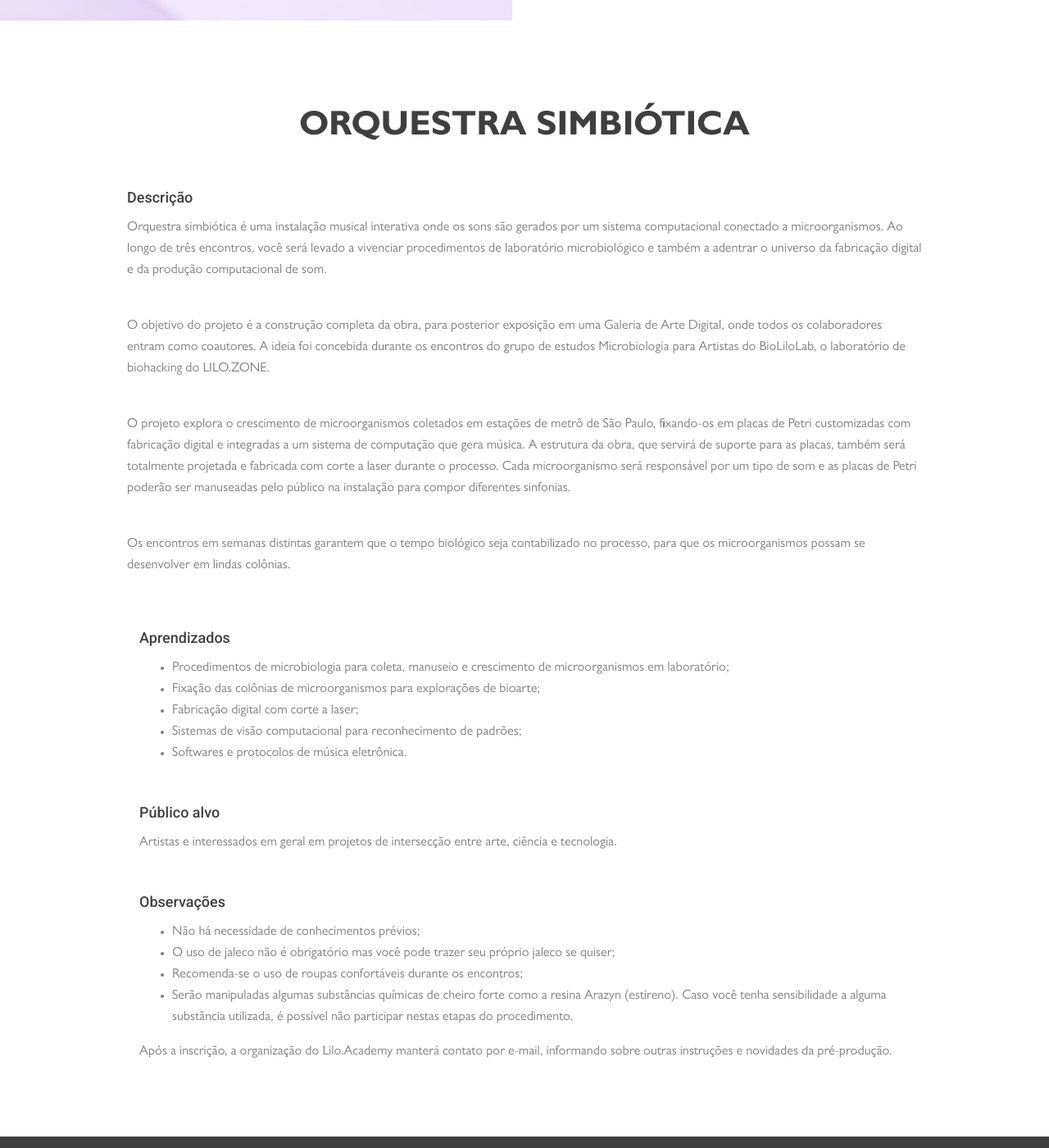
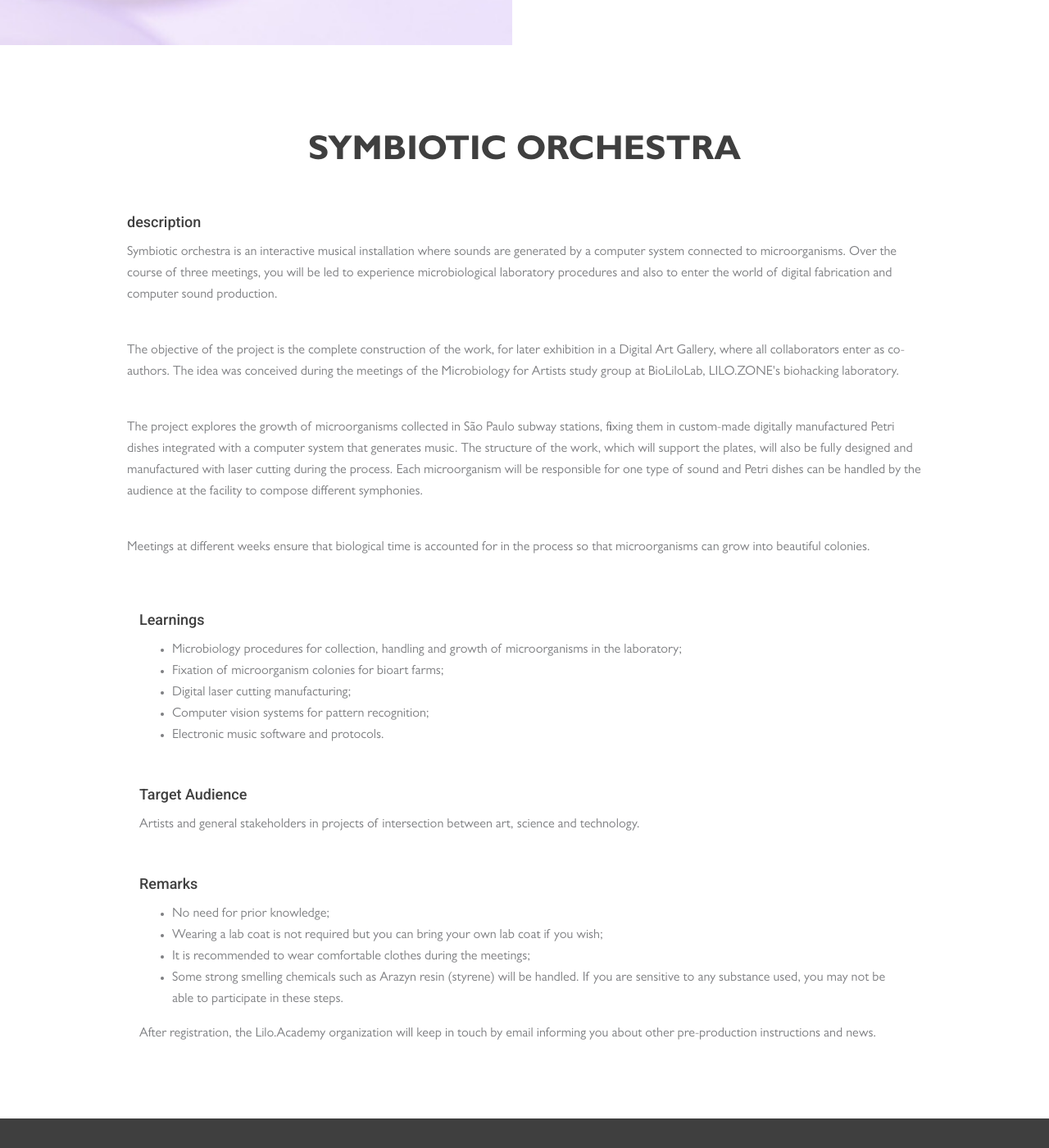
Before and after one commit to LiloZone/academy-site, a Jekyll site: the page built from _posts/2020-05-01-orquestraEN.md, in a window 1280 px wide and 1400 px high, scrolled down 981 px. Shown: the whole window at 82% size. Built offline with Jekyll 4.4.1, drawn with Linux system fonts in a browser that asks for light colours; nearby versions of some CDN libraries; some of the changed text lies outside the part shown.

Commit message:
Update projeto.html

```diff
--- a/_layouts/projeto.html
+++ b/_layouts/projeto.html
@@ -49,9 +49,13 @@
 -->
                     </div>
                     <div class="col-xl-2 text-xl-right socials" data-aos-duration="600" data-aos="fade-down" data-aos-delay="600">
+                        <a href="orquestra.html" class="btn sm action-1 f-16"><strong>PT</strong></a>
+                        <a href="orquestra-en.html" class="btn sm action-1 f-16"><strong>EN</strong></a>
+<!--
                         <a href="#" class="link color-heading mr-15 f-18"><i class="fab fa-twitter"></i></a>
                         <a href="#" class="link color-heading mx-15 f-18"><i class="fab fa-facebook-square"></i></a>
                         <a href="#" class="link color-heading ml-15 f-18"><i class="fab fa-instagram"></i></a>
+-->
                     </div>
                 </div>
             </div>
@@ -172,20 +176,20 @@
                         <img src="../i/projetos/orquestra_1.jpg" class="h-full bg" alt="" />
                     </div>
                     <div class="col-xl-5 col-lg-6 col-md-7 pt-100 pb-100 inner">
-                        <h2 class="mb-20 small text-uppercase" data-aos-duration="600" data-aos="fade-down" data-aos-delay="300">Orquestra Simbiótica</h2>
+                        <h2 class="mb-20 small text-uppercase" data-aos-duration="600" data-aos="fade-down" data-aos-delay="300">{{page.nome}}</h2>
+                        <div class="pr-40 mb-30 color-black text-adaptive" data-aos-duration="600" data-aos="fade-down" data-aos-delay="600">
+                            {{page.tagline}}
+                        </div>
                         <div class="mb-20 f-14 text-uppercase semibold sp-20 color-heading subtitle" data-aos-duration="600" data-aos="fade-down" data-aos-delay="0">
                             <i class="mb-20 fas fa-clock"></i>
-                            <p>10/05/20 - 10h às 17h</p>
-                            <p>17/05/20 - 10h às 17h</p>
-                            <p>24/05/20 - 10h às 17h</p>
+                            <p>{{page.data1}}</p>
+                            <p>{{page.data2}}</p>
+                            <p>{{page.data3}}</p>
                         </div>
-                        <div class="mb-20 f-14 text-uppercase semibold sp-20 color-heading subtitle" data-aos-duration="600" data-aos="fade-down" data-aos-delay="0">
+                        <div class="pt-20 mb-20 f-14 text-uppercase semibold sp-20 color-heading subtitle" data-aos-duration="600" data-aos="fade-down" data-aos-delay="0">
                             <i class="fas fa-map-marker-alt"></i>
                             <a href="#contato" class="link color-heading f-18"><p>LILO.ZONE</p></a>
 
-                        </div>
-                        <div class="pr-40 color-heading text-adaptive" data-aos-duration="600" data-aos="fade-down" data-aos-delay="600">
-                            Seja coautor de uma obra de arte biológico-digital. Uma vivência única que conecta arte, ciência e tecnologia.
                         </div>
                         <div class="mt-20 d-flex flex-wrap images" data-aos-duration="600" data-aos="fade-down" data-aos-delay="0">
                             <a data-fancybox="ecommerce_23_gallery" href="../i/projetos/orquestra_2.jpg" class="img_link">
@@ -199,7 +203,7 @@
                             </a>
                         </div>
                         <div class="mt-120 d-flex flex-wrap align-items-center buttons" data-aos-duration="600" data-aos="fade-down" data-aos-delay="0">
-                            <a href="#lotes" class="mt-15 btn action-3 px-20">Compre agora!</a>
+                            <a href="#lotes" class="mt-15 btn action-3 px-20">{{page.botaoCompreAgora}}</a>
                             <!--                            <a href="#" class="mt-15 ml-20 link action-3 f-18 medium">Credit Purchase</a>-->
                         </div>
                     </div>
@@ -212,49 +216,49 @@
             <div class="container px-xl-0">
                 <div class="row justify-content-center">
                     <div class="col-xl-10 col-lg-11">
-                        <h2 class="small text-left text-lg-center text-uppercase" data-aos-duration="600" data-aos="fade-down" data-aos-delay="0">Orquestra Simbiótica</h2>
+                        <h2 class="small text-left text-lg-center text-uppercase" data-aos-duration="600" data-aos="fade-down" data-aos-delay="0">{{page.nome}}</h2>
                         <div class="row justify-content-center justify-content-lg-between">
                             <div class="col-lg-12 mt-45 block" data-aos-duration="600" data-aos="fade-down" data-aos-delay="300">
-                                <div class="f-heading medium f-18 title">Descrição</div>
+                                <div class="f-heading medium f-18 title">{{page.descricaoTitulo}}</div>
                                 <div class="mt-10 color-heading text-adaptive">
-                                    <p>Orquestra simbiótica é uma instalação musical interativa onde os sons são gerados por um sistema computacional conectado a microorganismos. Ao longo de três encontros, você será levado a vivenciar procedimentos de laboratório microbiológico e também a adentrar o universo da fabricação digital e da produção computacional de som.</p>
+                                    <p>{{page.d1}}</p>
                                     <br>
-                                    <p>O objetivo do projeto é a construção completa da obra, para posterior exposição em uma Galeria de Arte Digital, onde todos os colaboradores entram como coautores. A ideia foi concebida durante os encontros do grupo de estudos Microbiologia para Artistas do BioLiloLab, o laboratório de biohacking do LILO.ZONE. </p>
+                                    <p>{{page.d2}}</p>
                                     <br>
-                                    <p>O projeto explora o crescimento de microorganismos coletados em estações de metrô de São Paulo, fixando-os em placas de Petri customizadas com fabricação digital e integradas a um sistema de computação que gera música. A estrutura da obra, que servirá de suporte para as placas, também será totalmente projetada e fabricada com corte a laser durante o processo. Cada microorganismo será responsável por um tipo de som e as placas de Petri poderão ser manuseadas pelo público na instalação para compor diferentes sinfonias.</p>
+                                    <p>{{page.d3}}</p>
                                     <br>
-                                    <p>Os encontros em semanas distintas garantem que o tempo biológico seja contabilizado no processo, para que os microorganismos possam se desenvolver em lindas colônias. </p>
+                                    <p>{{page.d4}}</p>
                                 </div>
                             </div>
                         </div>
                         <div class="col-lg-12 mt-45 block" data-aos-duration="600" data-aos="fade-down" data-aos-delay="300">
-                            <div class="f-heading medium f-18 title">Aprendizados</div>
+                            <div class="f-heading medium f-18 title">{{page.aprendizadosTitulo}}</div>
                             <div class="mt-10 color-heading text-adaptive">
                                 <ul>
-                                    <li>Procedimentos de microbiologia para coleta, manuseio e crescimento de microorganismos em laboratório;</li>
-                                    <li>Fixação das colônias de microorganismos para explorações de bioarte;</li>
-                                    <li>Fabricação digital com corte a laser;</li>
-                                    <li>Sistemas de visão computacional para reconhecimento de padrões;</li>
-                                    <li>Softwares e protocolos de música eletrônica.</li>
+                                    <li>{{page.a1}}</li>
+                                    <li>{{page.a2}}</li>
+                                    <li>{{page.a3}}</li>
+                                    <li>{{page.a4}}</li>
+                                    <li>{{page.a5}}</li>
                                 </ul>
                             </div>
                         </div>
                         <div class="col-lg-12 mt-45 block" data-aos-duration="600" data-aos="fade-down" data-aos-delay="300">
-                            <div class="f-heading medium f-18 title">Público alvo</div>
+                            <div class="f-heading medium f-18 title">{{page.publicoTitulo}}</div>
                             <div class="mt-10 color-heading text-adaptive">
-                                Artistas e interessados em geral em projetos de intersecção entre arte, ciência e tecnologia.
+                                {{page.publicoTexto}}
                             </div>
                         </div>
                         <div class="col-lg-12 mt-45 block" data-aos-duration="600" data-aos="fade-down" data-aos-delay="300">
-                            <div class="f-heading medium f-18 title">Observações</div>
+                            <div class="f-heading medium f-18 title">{{page.obsTitulo}}</div>
                             <div class="mt-10 color-heading text-adaptive">
                                 <ul>
-                                    <li>Não há necessidade de conhecimentos prévios;</li>
-                                    <li>O uso de jaleco não é obrigatório mas você pode trazer seu próprio jaleco se quiser;</li>
-                                    <li>Recomenda-se o uso de roupas confortáveis durante os encontros;</li>
-                                    <li>Serão manipuladas algumas substâncias químicas de cheiro forte como a resina Arazyn (estireno). Caso você tenha sensibilidade a alguma substância utilizada, é possível não participar nestas etapas do procedimento.</li>
+                                    <li>{{page.obs1}}</li>
+                                    <li>{{page.obs2}}</li>
+                                    <li>{{page.obs3}}</li>
+                                    <li>{{page.obs4}}</li>
                                 </ul>
-                                Após a inscrição, a organização do Lilo.Academy manterá contato por e-mail, informando sobre outras instruções e novidades da pré-produção.
+                                {{page.obsComum}}
                             </div>
                         </div>
                     </div>
@@ -267,7 +271,7 @@
             <div class="container px-xl-0">
                 <div class="row justify-content-center">
                     <div class="col-xl-10 col-lg-12 col-md-10" data-aos-duration="600" data-aos="fade-down" data-aos-delay="0">
-                        <h2 class="mb-35 small">Especialistas</h2>
+                        <h2 class="mb-35 small">{{page.especialistasTitulo}}</h2>
                     </div>
                 </div>
                 <div class="row align-items-stretch justify-content-center justify-content-lg-start">
@@ -277,9 +281,9 @@
                                 <img src="../i/equipe/lina.jpg" class="mb-10 img-fluid align-self-start radius10" alt="" />
                                 <div class="relative ml-30 pb-35 info">
                                     <div class="f-18 medium text-adaptive">
-                                        Artista tecnológica e consultora em inovação, prototipagem e interatividade. Fundadora do LILO.ZONE e do BioLiloLab.
+                                        {{page.especialista1Bio}}
                                     </div>
-                                    <div class="absolute f-14 semibold text-uppercase sp-20 op-3 author">Lina Lopes</div>
+                                    <div class="absolute f-14 semibold text-uppercase sp-20 op-3 author">{{page.especialista1Nome}}</div>
                                 </div>
                             </div>
                         </div>
@@ -290,9 +294,9 @@
                                 <img src="../i/equipe/eduardo.jpg" class="mb-10 img-fluid align-self-start radius10" alt="" />
                                 <div class="relative ml-30 pb-35 info">
                                     <div class="f-18 medium text-adaptive">
-                                        Cientista, especialista em Biohacking e Open Science. Trabalha com Genética Molecular e Reparo de DNA desde os 13 anos de idade.
+                                        {{page.especialista2Bio}}
                                     </div>
-                                    <div class="absolute f-14 semibold text-uppercase sp-20 op-3 author">Eduardo Padilha</div>
+                                    <div class="absolute f-14 semibold text-uppercase sp-20 op-3 author">{{page.especialista2Nome}}</div>
                                 </div>
                             </div>
                         </div>
@@ -303,9 +307,9 @@
                                 <img src="../i/equipe/vinicius.jpg" class="mb-10 img-fluid align-self-start radius10" alt="" />
                                 <div class="relative ml-30 pb-35 info">
                                     <div class="f-18 medium text-adaptive">
-                                        Produtor, compositor, pesquisador e artista sonoro. He has a degree in "Literary Studies".
+                                        {{page.especialista3Bio}}
                                     </div>
-                                    <div class="absolute f-14 semibold text-uppercase sp-20 op-3 author">Vinicius Fernandes</div>
+                                    <div class="absolute f-14 semibold text-uppercase sp-20 op-3 author">{{page.especialista3Nome}}</div>
                                 </div>
                             </div>
                         </div>
@@ -327,21 +331,21 @@
             <div class="container px-xl-0">
                 <div class="row justify-content-center text-center">
                     <div class="col-xl-8 col-lg-10" data-aos-duration="600" data-aos="fade-down" data-aos-delay="0">
-                        <h2 class="small color-black">Investimento</h2>
+                        <h2 class="small color-black">{{page.lotesTitulo}}</h2>
                     </div>
                     <div class="col-xl-6 col-lg-8 col-md-10" data-aos-duration="600" data-aos="fade-down" data-aos-delay="300">
                         <div class="mt-25 mb-55 f-22 text-adaptive color-main">
-                            para uma oportunidade única de aprendizado imersivo
+                            {{page.lotesTexto}}
                         </div>
                     </div>
                 </div>
                 <div class="row justify-content-center">
                     <div class="mb-70 mb-lg-0 col-lg-4 col-md-7 col-sm-8">
                         <div class="mx-auto mw-370 px-70 pt-60 pb-55 radius10 block">
-                            <div class="f-22 title" data-aos-duration="600" data-aos="fade-down" data-aos-delay="0">Lote 1</div>
+                            <div class="f-22 title" data-aos-duration="600" data-aos="fade-down" data-aos-delay="0">{{page.lote1Titulo}}</div>
                             <div class="mt-30 mb-40 f-58 d-flex align-items-start price" data-aos-duration="600" data-aos="fade-down" data-aos-delay="0">
                                 <div class="mt-1 ml-5 f-16">R$</div>
-                                <b>1.100,00</b>
+                                <b>{{page.valor1}}</b>
 
                             </div>
                             <ul class="px-0" data-aos-duration="600" data-aos="fade-down" data-aos-delay="0">
@@ -349,39 +353,39 @@
                                 <li class="mb-10">valor à vista</li>
                             </ul>
                             <div data-aos-duration="600" data-aos="fade-down" data-aos-delay="0">
-                                <a href="#" class="mt-15 btn lg action-3">Comprar</a>
+                                <a href="#" class="mt-15 btn lg action-3">{{page.botaoComprar}}</a>
                             </div>
                         </div>
                     </div>
                     <div class="mb-70 mb-lg-0 col-lg-4 col-md-7 col-sm-8">
                         <div class="mx-auto mw-370 px-70 pt-60 pb-55 radius10 block">
-                            <div class="f-22 title" data-aos-duration="600" data-aos="fade-down" data-aos-delay="150">Lote 2</div>
+                            <div class="f-22 title" data-aos-duration="600" data-aos="fade-down" data-aos-delay="150">{{page.lote2Titulo}}</div>
                             <div class="mt-30 mb-40 f-58 d-flex align-items-start price" data-aos-duration="600" data-aos="fade-down" data-aos-delay="150">
                                 <div class="mt-1 ml-5 f-16">R$</div>
-                                <b>1.200,00</b>
+                                <b>{{page.valor2}}</b>
                             </div>
                             <ul class="px-0" data-aos-duration="600" data-aos="fade-down" data-aos-delay="150">
                                 <li class="mb-10">até 29 de fevereiro de 2020</li>
                                 <li class="mb-10">valor à vista</li>
                             </ul>
                             <div data-aos-duration="600" data-aos="fade-down" data-aos-delay="150">
-                                <a href="#" class="mt-15 btn lg action-3">Comprar</a>
+                                <a href="#" class="mt-15 btn lg action-3">{{page.botaoComprar}}</a>
                             </div>
                         </div>
                     </div>
                     <div class="col-lg-4 col-md-7 col-sm-8">
                         <div class="mx-auto mw-370 px-70 pt-60 pb-55 radius10 block">
-                            <div class="f-22 title" data-aos-duration="600" data-aos="fade-down" data-aos-delay="300">Lote 3</div>
+                            <div class="f-22 title" data-aos-duration="600" data-aos="fade-down" data-aos-delay="300">{{page.lote3Titulo}}</div>
                             <div class="mt-30 mb-40 f-58 d-flex align-items-start price" data-aos-duration="600" data-aos="fade-down" data-aos-delay="300">
                                 <div class="mt-1 ml-5 f-16">R$</div>
-                                <b>1.300,00</b>
+                                <b>{{page.valor3}}</b>
                             </div>
                             <ul class="px-0" data-aos-duration="600" data-aos="fade-down" data-aos-delay="300">
                                 <li class="mb-10">a partir de 1 de março de 2020</li>
                                 <li class="mb-10">valor à vista</li>
                             </ul>
                             <div data-aos-duration="600" data-aos="fade-down" data-aos-delay="300">
-                                <a href="#" class="mt-15 btn lg action-3">Comprar</a>
+                                <a href="#" class="mt-15 btn lg action-3">{{page.botaoComprar}}</a>
                             </div>
                         </div>
                     </div>
@@ -404,14 +408,14 @@
                         <div class="radius20 pt-55 pb-50 px-20 inner">
                             <div class="row justify-content-center">
                                 <div class="col-xl-10 col-md-8">
-                                    <h2 class="small" data-aos-duration="600" data-aos="fade-down" data-aos-delay="0">Hora de saber de onde veio esta ideia de criar uma escola de tecnologia criativa</h2>
+                                    <h2 class="small" data-aos-duration="600" data-aos="fade-down" data-aos-delay="0">{{page.videoChamada}}</h2>
                                     <div data-aos-duration="600" data-aos="fade-down" data-aos-delay="300">
                                         <a href="https://www.youtube.com/embed/RcTFVcoibI0?rel=0&showinfo=0" target="_blank" data-fancybox="call_to_action_22_fancybox" class="mt-35 mb-40 play relative white"><i class="fas fa-play"></i></a>
                                     </div>
                                 </div>
                                 <div class="col-md-6 col-sm-8" data-aos-duration="600" data-aos="fade-down" data-aos-delay="600">
-                                    <div class="f-22 text-adaptive">
-                                        Aprendizagem para a vida!
+                                    <div class="f-22 text-adaptive color-black">
+                                        {{page.videoChamada2}}
                                     </div>
                                 </div>
                             </div>
@@ -431,20 +435,20 @@
                             <div class="col-lg-10">
                                 <div class="f-24 bold" data-aos-duration="600" data-aos="fade-down" data-aos-delay="0">LILO.Academy</div>
                                 <div class="mt-10 mb-75 f-22 color-heading text-adaptive" data-aos-duration="600" data-aos="fade-down" data-aos-delay="300">
-                                    Dúvidas, Angústias, Considerações?
+                                    {{page.contatoChamada}}
                                 </div>
                             </div>
                         </div>
                         <div data-aos-duration="600" data-aos="fade-down" data-aos-delay="0">
-                            <div class="mb-10 f-14 semibold text-uppercase sp-20 color-heading title">Telefone</div>
+                            <div class="mb-10 f-14 semibold text-uppercase sp-20 color-heading title">{{page.contatoFone}}</div>
                             <a href="tel:+55 11 948 997 972" class="mb-35 link f-42 bold color-main text_big">+55 11 948 997 972</a>
                         </div>
                         <div data-aos-duration="600" data-aos="fade-down" data-aos-delay="300">
-                            <div class="mb-10 f-14 semibold text-uppercase sp-20 color-heading title">E-mail</div>
+                            <div class="mb-10 f-14 semibold text-uppercase sp-20 color-heading title">{{page.contatoEmail}}</div>
                             <a href="mailto:academy@lilo.zone" class="mb-35 link f-42 bold color-main text_big">academy@lilo.zone</a>
                         </div>
                         <div data-aos-duration="600" data-aos="fade-down" data-aos-delay="600">
-                            <div class="mb-10 f-14 semibold text-uppercase sp-20 color-heading title">Endereço</div>
+                            <div class="mb-10 f-14 semibold text-uppercase sp-20 color-heading title">{{page.contatoEndereco}}</div>
                             <div class="f-42 bold color-main text_big">R. João Moura, 2152 - Pinheiros, São Paulo - SP, 05412-004, Brasil</div>
                         </div>
                     </div>
@@ -468,8 +472,8 @@
                         <a href="#" class="logo link color-white">LILO.Academy</a>
                     </div>
                     <div class="mt-10 mb-10 my-xl-0 col-xl-6 lh-40" data-aos-duration="600" data-aos="fade-down" data-aos-delay="0">
-                        <a href="https://www.lilo.zone/" target="_blank" class="f-14 text-uppercase sp-20 link color-white mr-15">LILO.ZONE</a>
-                        <a href="http://blog.lilo.zone/" target="_blank" class="f-14 text-uppercase sp-20 link color-white mx-15">Blog</a>
+                        <a href="{{page.linkZone}}" target="_blank" class="f-14 text-uppercase sp-20 link color-white mr-15">LILO.ZONE</a>
+                        <a href="{{page.linkBlog}}" target="_blank" class="f-14 text-uppercase sp-20 link color-white mx-15">Blog</a>
                     </div>
                     <div class="col-lg-3 text-xl-right socials" data-aos-duration="600" data-aos="fade-down" data-aos-delay="300">
                         <a href="#" class="mr-15 w-40 btn sm border-transparent-white px-0"><i class="fab fa-twitter"></i></a>
```
